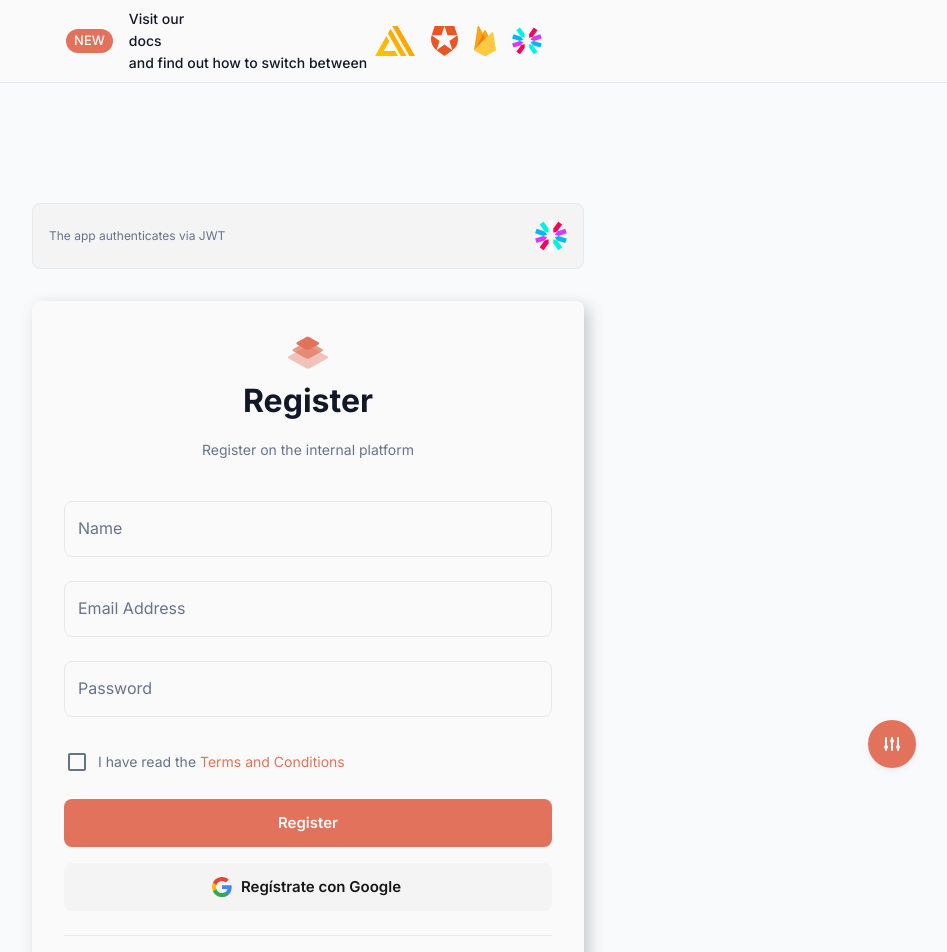
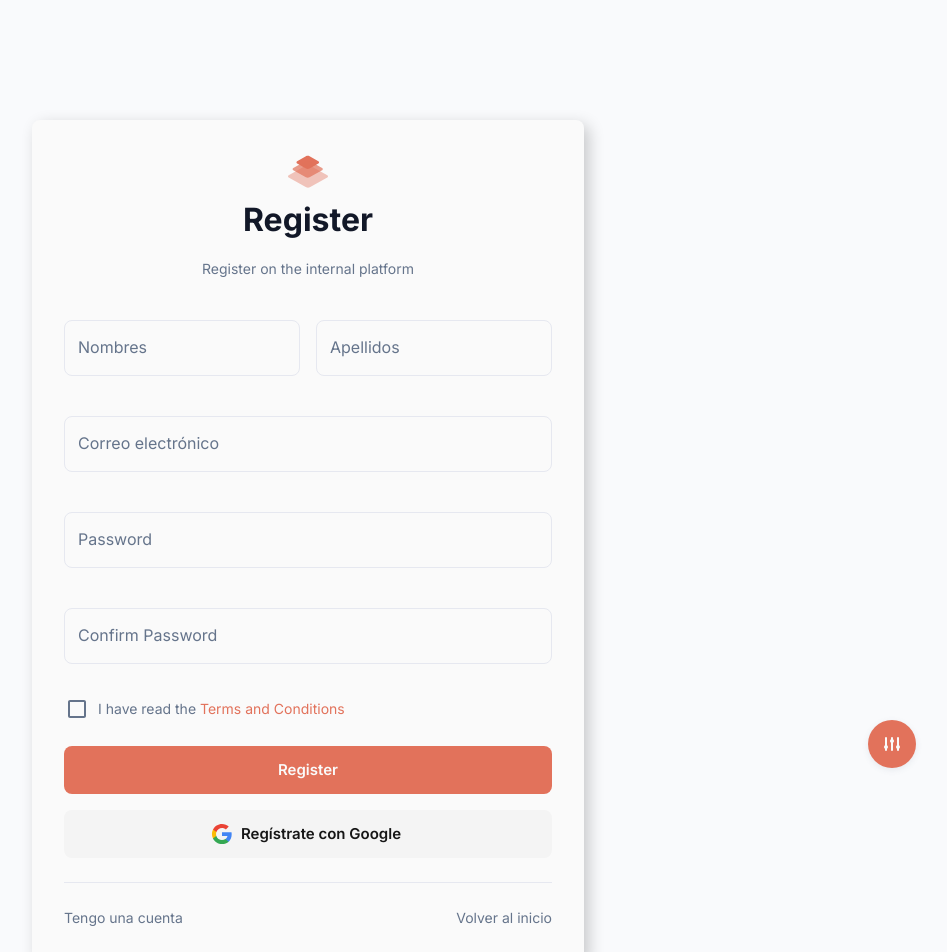
Before and after one commit to Robert3452/menu-manager-dashboard, a Next.js app: page /authentication/register in a window 1280 px wide. Shown: the top 952 px of the page, without its empty margins (332-1279 px from the left). Built offline with nearby package versions, Linux system fonts and the light colour scheme; no server answers.

Commit message:
Cambios agregados

```diff
--- a/src/components/authentication/jwt-register.tsx
+++ b/src/components/authentication/jwt-register.tsx
@@ -10,6 +10,7 @@ import {
   TextField,
   Typography,
   Link,
+  Grid,
 } from "@mui/material";
 import { useAuth } from "../../hooks/use-auth";
 import { useMounted } from "../../hooks/use-mounted";
@@ -28,7 +29,9 @@ export const JWTRegister: React.FC<any> = (props) => {
   const formik = useFormik({
     initialValues: {
       email: "",
-      name: "",
+      firstName: "",
+      lastName: "",
+      confirmPassword: "",
       password: "",
       policy: false,
       submit: null,
@@ -40,11 +43,15 @@ export const JWTRegister: React.FC<any> = (props) => {
         .required("Email is required"),
       name: Yup.string().max(255).required("Name is required"),
       password: Yup.string().min(7).max(255).required("Password is required"),
+      confirmPassword: Yup.string()
+        .min(7)
+        .max(255)
+        .required("Passwords don't match"),
       policy: Yup.boolean().oneOf([true], "This field must be checked"),
     }),
     onSubmit: async (values, helpers) => {
       try {
-        await register(values.email, values.name, values.password);
+        await register(values.email, values.firstName, values.password);
 
         if (isMounted()) {
           const returnUrl = query.returnUrl || "/dashboard";
@@ -63,22 +70,39 @@ export const JWTRegister: React.FC<any> = (props) => {
 
   return (
     <form noValidate onSubmit={formik.handleSubmit} {...props}>
+      <Grid container spacing={2}>
+        <Grid item xs={12} md={6}>
           <TextField
-        error={Boolean(formik.touched.name && formik.errors.name)}
+            error={Boolean(formik.touched.firstName && formik.errors.firstName)}
             fullWidth
-        helperText={formik.touched.name && formik.errors.name}
-        label="Name"
+            helperText={formik.touched.firstName && formik.errors.firstName}
+            label="Nombres"
             margin="normal"
-        name="name"
+            name="firstName"
             onBlur={formik.handleBlur}
             onChange={formik.handleChange}
-        value={formik.values.name}
+            value={formik.values.firstName}
           />
+        </Grid>
+        <Grid item xs={12} md={6}>
+          <TextField
+            error={Boolean(formik.touched.lastName && formik.errors.lastName)}
+            fullWidth
+            helperText={formik.touched.lastName && formik.errors.lastName}
+            label="Apellidos"
+            margin="normal"
+            name="lastName"
+            onBlur={formik.handleBlur}
+            onChange={formik.handleChange}
+            value={formik.values.lastName}
+          />
+        </Grid>
+        <Grid item xs={12}>
           <TextField
             error={Boolean(formik.touched.email && formik.errors.email)}
             fullWidth
             helperText={formik.touched.email && formik.errors.email}
-        label="Email Address"
+            label="Correo electrónico"
             margin="normal"
             name="email"
             onBlur={formik.handleBlur}
@@ -86,6 +110,8 @@ export const JWTRegister: React.FC<any> = (props) => {
             type="email"
             value={formik.values.email}
           />
+        </Grid>
+        <Grid item xs={12}>
           <TextField
             error={Boolean(formik.touched.password && formik.errors.password)}
             fullWidth
@@ -98,6 +124,27 @@ export const JWTRegister: React.FC<any> = (props) => {
             type="password"
             value={formik.values.password}
           />
+        </Grid>
+        <Grid item xs={12}>
+          <TextField
+            error={Boolean(
+              formik.touched.confirmPassword && formik.errors.confirmPassword
+            )}
+            fullWidth
+            helperText={
+              formik.touched.confirmPassword && formik.errors.confirmPassword
+            }
+            label="Confirm Password"
+            margin="normal"
+            name="confirmPassword"
+            onBlur={formik.handleBlur}
+            onChange={formik.handleChange}
+            type="password"
+            value={formik.values.confirmPassword}
+          />
+        </Grid>
+      </Grid>
+
       <Box
         sx={{
           alignItems: "center",
--- a/src/components/dashboard/dashboard-layout.tsx
+++ b/src/components/dashboard/dashboard-layout.tsx
@@ -32,10 +32,9 @@ export const DashboardLayout: React.FC<DashboardLayoutProps> = (props) => {
   const dispatch = useAppDispatch();
 
   useEffect(() => {
-    // console.log(activeStoreId);
     if (!activeStoreId) {
       dispatch(getStoreByOwner());
-      router.push("/dashboard/my-store");
+      // router.push("/dashboard/my-store");
     }
   }, [pathName, activeStoreId]);
 
--- a/src/contexts/jwt-context.tsx
+++ b/src/contexts/jwt-context.tsx
@@ -115,12 +115,16 @@ export const AuthProvider = (props: any) => {
   const loginGoogle = async () => {
     signIn("google", { callbackUrl: "/dashboard" });
   };
-  const login = async (email: string, password: string) => {
+  const login = async (
+    email: string,
+    password: string,
+    keepAlive: boolean = false
+  ) => {
     await signIn("credentials", {
       username: email,
       password,
       redirect: false,
-      keepAlive: true,
+      keepAlive,
     });
   };
 
--- a/src/pages/authentication/register.tsx
+++ b/src/pages/authentication/register.tsx
@@ -2,7 +2,16 @@ import { ReactNode, useEffect } from "react";
 import Head from "next/head";
 import NextLink from "next/link";
 import { useRouter } from "next/router";
-import { Box, Card, Container, Divider, Link, Typography } from "@mui/material";
+import {
+  Box,
+  Button,
+  Card,
+  Container,
+  Divider,
+  Grid,
+  Link,
+  Typography,
+} from "@mui/material";
 import { GuestGuard } from "../../components/authentication/guest-guard";
 import { AuthBanner } from "../../components/authentication/auth-banner";
 import { JWTRegister } from "../../components/authentication/jwt-register";
@@ -41,7 +50,7 @@ const Register = () => {
           minHeight: "100vh",
         }}
       >
-        <AuthBanner />
+        {/* <AuthBanner /> */}
         <Container
           maxWidth="sm"
           sx={{
@@ -51,33 +60,6 @@ const Register = () => {
             },
           }}
         >
-          <Box
-            sx={{
-              alignItems: "center",
-              backgroundColor: (theme) =>
-                theme.palette.mode === "dark" ? "grey.900" : "grey.100",
-              borderColor: "divider",
-              borderRadius: 1,
-              borderStyle: "solid",
-              borderWidth: 1,
-              display: "flex",
-              flexWrap: "wrap",
-              justifyContent: "space-between",
-              mb: 4,
-              p: 2,
-              "& > img": {
-                height: 32,
-                width: "auto",
-                flexGrow: 0,
-                flexShrink: 0,
-              },
-            }}
-          >
-            <Typography color="textSecondary" variant="caption">
-              The app authenticates via {platform}
-            </Typography>
-            <img alt="Auth platform" src={platformIcons[platform]} />
-          </Box>
           <Card elevation={16} sx={{ p: 4 }}>
             <Box
               sx={{
@@ -111,6 +93,8 @@ const Register = () => {
               {platform === "JWT" && <JWTRegister />}
             </Box>
             <Divider sx={{ my: 3 }} />
+            <Grid container>
+              <Grid item xs={12} md={6}>
                 <NextLink
                   href={
                     disableGuard
@@ -120,9 +104,25 @@ const Register = () => {
                   passHref
                 >
                   <Typography color="textSecondary" variant="body2">
-                Having an account
+                    Tengo una cuenta
                   </Typography>
                 </NextLink>
+              </Grid>
+
+              <Grid
+                item
+                xs={12}
+                md={6}
+                display="flex"
+                justifyContent={"flex-end"}
+              >
+                <NextLink href={`/`} passHref>
+                  <Typography color="textSecondary" variant="body2">
+                    Volver al inicio
+                  </Typography>
+                </NextLink>
+              </Grid>
+            </Grid>
           </Card>
         </Container>
       </Box>
```
Also changed, not shown: src/components/authentication/jwt-login.tsx (+32 -5 lines), src/pages/authentication/login.tsx (+34 -31 lines). Lines whose indentation alone changed are shown as unchanged.
